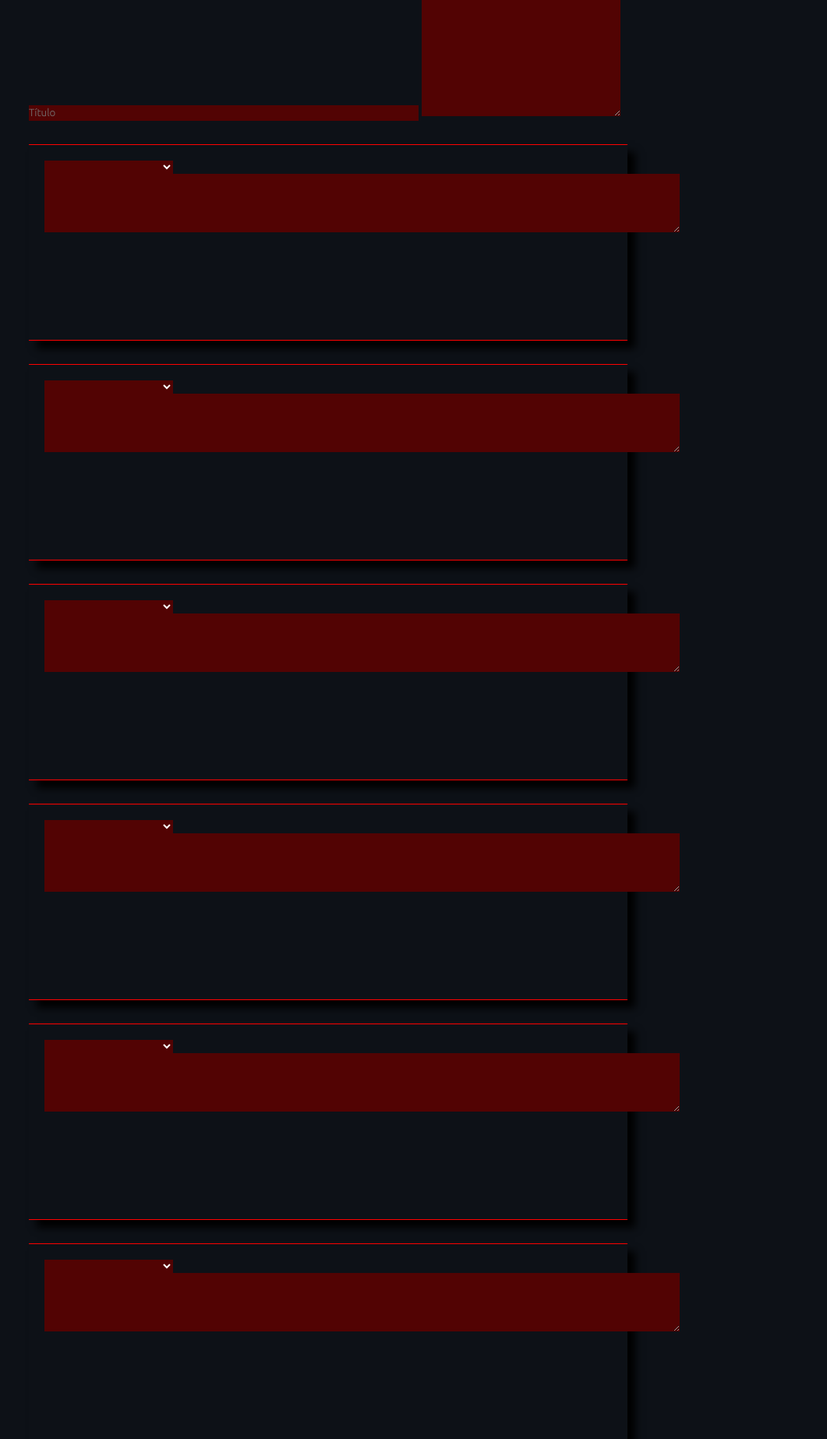
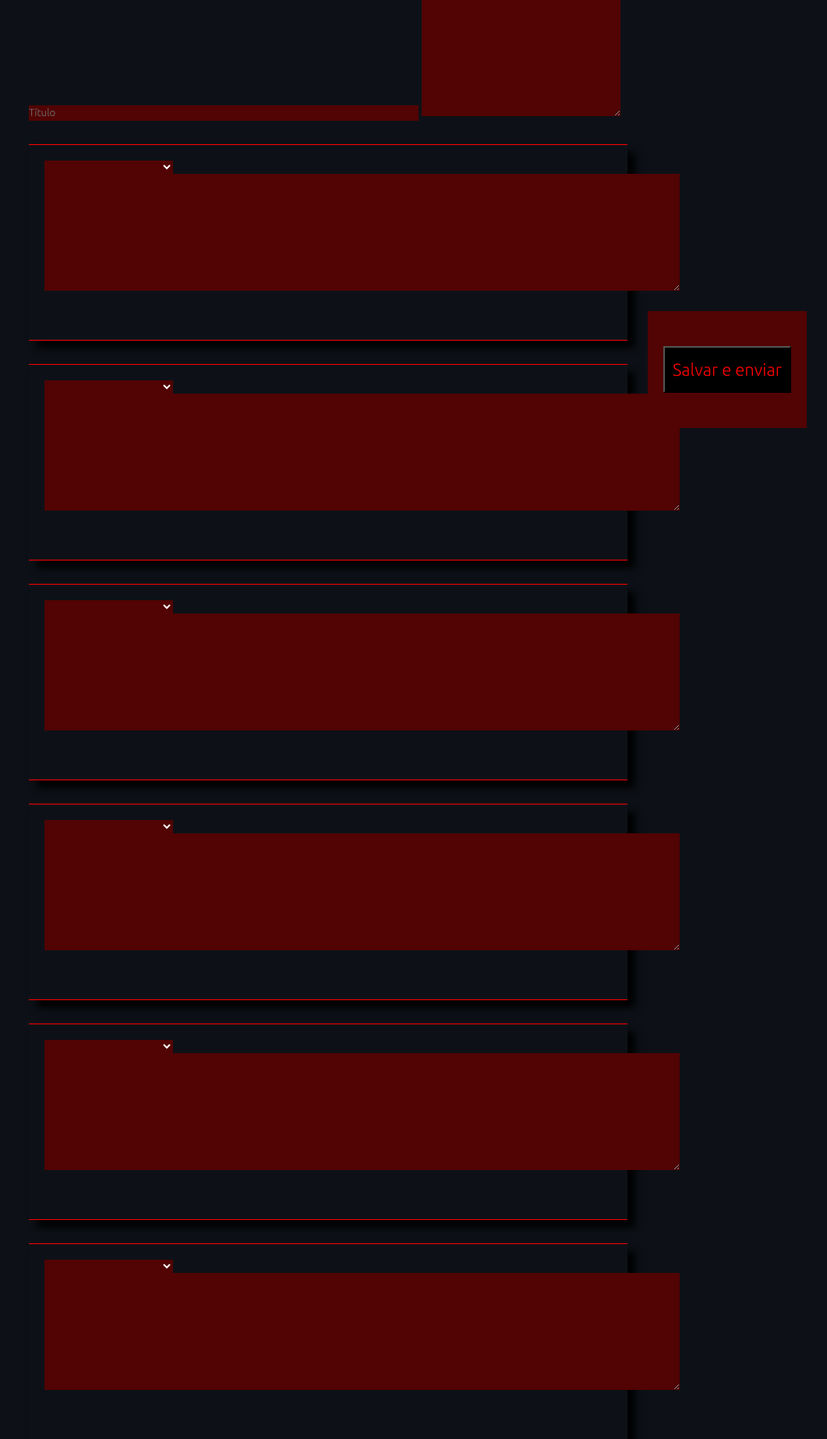
Before and after one commit to JuniorBandeira7/Site-de-game, a PHP site: page /top10-make.php in a window 1280 px wide. Shown: the part 151-1997 px from the top of the page at 78% size, without its empty margins (219-1280 px from the left). Run offline with PHP 8.4, Linux system fonts and the light colour scheme; data comes from the database, SQL or seed files in the repository; some libraries are stand-ins or nearby versions.

Commit message:
Botão de enviar

```diff
--- a/Estilo/top10.css
+++ b/Estilo/top10.css
@@ -16,6 +16,8 @@
 section{
     width: 100%;
     display: flex;
+    flex-direction: row;
+    justify-content: center;
 }
 #propaganda, #ainda-nada{
     width: 20%;
@@ -38,3 +40,28 @@ main p{
     display: flex;
     flex-direction: column;
 }
+aside{
+    width: 40%;
+}
+#aside-direito{
+    display: flex;
+    flex-direction: column;
+    align-items: center;
+}
+#enviar-box{
+    width: 80%;
+    background: #520303;
+    display: flex;
+    align-items: center;
+    align-content: center;
+    justify-content: center;
+    height: 150px;
+    margin-top: 400px;
+}
+#enviar-box input{
+    background: black;
+    color: red;
+    width: 80%;
+    height: 40%;
+    font-size: 22px;
+}
--- a/top10-make.php
+++ b/top10-make.php
@@ -44,10 +44,12 @@ try {
         </div>
     </header>
     <section>
-        <aside id="propaganda"></aside>
+        <aside id="aside-esquerdo"></aside>
         <main>
-            <input type="text" name="titulo" id="titulo" placeholder="Título" style="margin-bottom: 30px; margin-top: 20px; width: 500px; height: 20px;" class="textos">
-            <textarea name="comentario" id="" cols="30" rows="10" class="textos"></textarea>
+            <form action="" method="post">
+                <input type="text" name="titulo" id="titulo" placeholder="Título" style="margin-bottom: 30px; margin-top: 20px; width: 500px; height: 20px;" class="textos">
+                <textarea name="comentario" id="" cols="30" rows="10" class="textos"></textarea>
+            </form>
             <ol>
                 <li class="posiçoes" id="posiçao0">
                     <img alt="" class="img-posiçoes" id="imagem0">
@@ -69,7 +71,7 @@ try {
                                 ?>
                             </select>
                         </form>
-                        <textarea name="comentario-jogo" id="comentario1" cols="100" rows="5" class="textos"></textarea>
+                        <textarea name="comentario-jogo" id="comentario1" cols="100" rows="10" class="textos"></textarea>
                     </div>
                 </li>
                 <li class="posiçoes" id="posiçao1">
@@ -92,7 +94,7 @@ try {
                                 ?>
                             </select>
                         </form>
-                        <textarea name="comentario-jogo" id="comentario1" cols="100" rows="5" class="textos"></textarea>
+                        <textarea name="comentario-jogo" id="comentario1" cols="100" rows="10" class="textos"></textarea>
                     </div>
                 </li>
                 <li class="posiçoes" id="posiçao2">
@@ -115,7 +117,7 @@ try {
                                 ?>
                             </select>
                         </form>
-                        <textarea name="comentario-jogo" id="comentario1" cols="100" rows="5" class="textos"></textarea>
+                        <textarea name="comentario-jogo" id="comentario1" cols="100" rows="10" class="textos"></textarea>
                     </div>
                 </li>
                 <li class="posiçoes" id="posiçao3">
@@ -138,7 +140,7 @@ try {
                                 ?>
                             </select>
                         </form>
-                        <textarea name="comentario-jogo" id="comentario1" cols="100" rows="5" class="textos"></textarea>
+                        <textarea name="comentario-jogo" id="comentario1" cols="100" rows="10" class="textos"></textarea>
                     </div>
                 </li>
                 <li class="posiçoes" id="posiçao4">
@@ -161,7 +163,7 @@ try {
                                 ?>
                             </select>
                         </form>
-                        <textarea name="comentario-jogo" id="comentario1" cols="100" rows="5" class="textos"></textarea>
+                        <textarea name="comentario-jogo" id="comentario1" cols="100" rows="10" class="textos"></textarea>
                     </div>
                 </li>
                 <li class="posiçoes" id="posiçao5">
@@ -184,7 +186,7 @@ try {
                                 ?>
                             </select>
                         </form>
-                        <textarea name="comentario-jogo" id="comentario1" cols="100" rows="5" class="textos"></textarea>
+                        <textarea name="comentario-jogo" id="comentario1" cols="100" rows="10" class="textos"></textarea>
                     </div>
                 </li>
                 <li class="posiçoes" id="posiçao6">
@@ -207,7 +209,7 @@ try {
                                 ?>
                             </select>
                         </form>
-                        <textarea name="comentario-jogo" id="comentario1" cols="100" rows="5" class="textos"></textarea>
+                        <textarea name="comentario-jogo" id="comentario1" cols="100" rows="10" class="textos"></textarea>
                     </div>
                 </li>
                 <li class="posiçoes" id="posiçao7">
@@ -230,7 +232,7 @@ try {
                                 ?>
                             </select>
                         </form>
-                        <textarea name="comentario-jogo" id="comentario1" cols="100" rows="5" class="textos"></textarea>
+                        <textarea name="comentario-jogo" id="comentario1" cols="100" rows="10" class="textos"></textarea>
                     </div>
                 </li>
                 <li class="posiçoes" id="posiçao8">
@@ -253,7 +255,7 @@ try {
                                 ?>
                             </select>
                         </form>
-                        <textarea name="comentario-jogo" id="comentario1" cols="100" rows="5" class="textos"></textarea>
+                        <textarea name="comentario-jogo" id="comentario1" cols="100" rows="10" class="textos"></textarea>
                     </div>
                 </li>
                 <li class="posiçoes" id="posiçao9">
@@ -276,13 +278,18 @@ try {
                                 ?>
                             </select>
                         </form>
-                        <textarea name="comentario-jogo" id="comentario1" cols="100" rows="5" class="textos"></textarea>
+                        <textarea name="comentario-jogo" id="comentario1" cols="100" rows="10" class="textos"></textarea>
                     </div>
                 </li>
             </ol>
         </main>
-        <aside id="ainda-nada"></aside>
+        <aside id="aside-direito">
+            <div id="enviar-box">
+                <input type="submit" value="Salvar e enviar">
+            </div>
+        </aside>
     </section>
+
 </body>
 
 </html>
```
